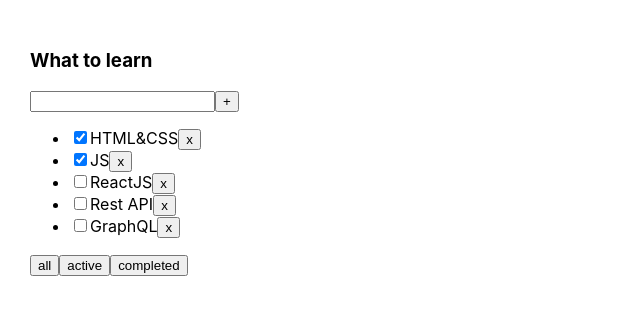
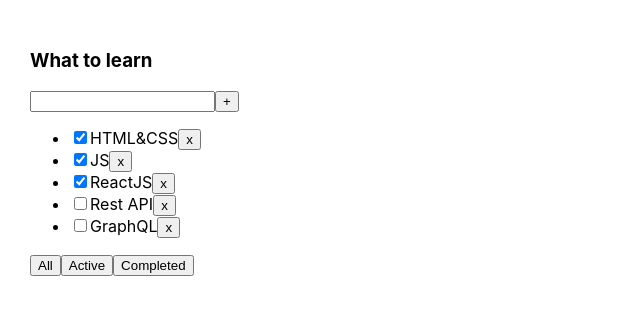
Before and after one commit to Aleksandr-mvp/todolist, a React (Create React App) app: page / in a window 1280 px wide. Shown: the top 314 px of the page, without its empty margins (0-640 px from the left). Built offline with nearby package versions, Linux system fonts and the light colour scheme.

Commit message:
added InputButton components

```diff
--- a/src/App.tsx
+++ b/src/App.tsx
@@ -1,29 +1,29 @@
 import React, {useState} from 'react';
 import './App.css';
 import {Todolist} from './Todolist';
-import {v1} from "uuid";
+import { v1 } from 'uuid';
 
 export type FilterValuesType = "all" | "active" | "completed";
 
 function App() {
 
     let [tasks, setTasks] = useState([
-        {id: v1(), title: "HTML&CSS", isDone: true},
-        {id: v1(), title: "JS", isDone: true},
-        {id: v1(), title: "ReactJS", isDone: false},
-        {id: v1(), title: "Rest API", isDone: false},
-        {id: v1(), title: "GraphQL", isDone: false},
+        { id: v1(), title: "HTML&CSS", isDone: true },
+        { id: v1(), title: "JS", isDone: true },
+        { id: v1(), title: "ReactJS", isDone: true },
+        { id: v1(), title: "Rest API", isDone: false },
+        { id: v1(), title: "GraphQL", isDone: false },
     ]);
 
-    const addTask = (NewTitle:string) => {
-        let newTitle = {id: v1(), title: NewTitle, isDone: false}
-        setTasks([newTitle,...tasks])
+    function removeTask(id: string) {
+        let filteredTasks = tasks.filter(t => t.id != id);
+        setTasks(filteredTasks);
     }
 
-    function removeTask(id: string) {
-        console.log(id)
-        let filteredTasks = tasks.filter(t => t.id != id);
-        setTasks(filteredTasks);
+    function addTask(title: string) {
+        let task = { id: v1(), title: title, isDone: false };
+        let newTasks = [task, ...tasks];
+        setTasks(newTasks);
     }
 
     let [filter, setFilter] = useState<FilterValuesType>("all");
@@ -31,15 +31,17 @@
     let tasksForTodolist = tasks;
 
     if (filter === "active") {
-        tasksForTodolist = tasks.filter(t => t.isDone === false);
+        tasksForTodolist = tasks.filter(t => t.isDone === true);
     }
     if (filter === "completed") {
-        tasksForTodolist = tasks.filter(t => t.isDone === true);
+        tasksForTodolist = tasks.filter(t => t.isDone === false);
     }
 
     function changeFilter(value: FilterValuesType) {
         setFilter(value);
     }
+
+
 
     return (
         <div className="App">
@@ -47,8 +49,7 @@
                       tasks={tasksForTodolist}
                       removeTask={removeTask}
                       changeFilter={changeFilter}
-                      addTask={addTask}
-            />
+                      addTask={addTask} />
         </div>
     );
 }
--- a/src/Todolist.tsx
+++ b/src/Todolist.tsx
@@ -1,6 +1,10 @@
 import React, {ChangeEvent, KeyboardEvent, useState} from 'react';
+//import s from './InputButton.module.css';
 import {FilterValuesType} from './App';
 import {Button} from "./components/Button";
+import {FullInput} from "./components/FullInput";
+import {Input} from "./components/Input";
+
 
 type TaskType = {
     id: string
@@ -13,59 +17,42 @@
     tasks: Array<TaskType>
     removeTask: (taskId: string) => void
     changeFilter: (value: FilterValuesType) => void
-    addTask: (NewTitle: string) => void
+    addTask: (title: string) => void
 }
 
 export function Todolist(props: PropsType) {
-    const [title, setTitle] = useState('');
 
-    const onChangeHandler = (event: ChangeEvent<HTMLInputElement>) => {
-        setTitle(event.currentTarget.value)
-    }
+    let [title, setTitle] = useState("")
 
+    const onAllClickHandler = () => props.changeFilter("all");
+    const onActiveClickHandler = () => props.changeFilter("active");
+    const onCompletedClickHandler = () => props.changeFilter("completed");
 
     const addTaskHandler = () => {
         props.addTask(title);
         setTitle('');
     }
 
-    const onKeyPressHandler = (event: KeyboardEvent<HTMLInputElement>) => {
-        if (event.key === 'Enter') {
-            props.addTask(title);
-            setTitle('');
-        }
-    }
-
-
-
-    const changeFilterHandler = (valueFilter: FilterValuesType) => {
-        props.changeFilter(valueFilter)
-    }
-
-    const removeTaskHandler = (tID:string) => {
-        props.removeTask(tID)
-    }
-
     return <div>
         <h3>{props.title}</h3>
-        <div>
-            <input value={title} onChange={onChangeHandler} onKeyPress={onKeyPressHandler}/>
 
-            <Button name={'+'} callback={() => addTaskHandler()} />
-        </div>
+        <Input title={title} setTitle={setTitle} addTask={props.addTask}/>
+        <Button name={'+'} callback={() => addTaskHandler()} />
         <ul>
-            {
-                props.tasks.map(t => <li key={t.id}>
+            {props.tasks.map(t => {
+                const onClickHandler = () => props.removeTask(t.id)
+                return <li key={t.id}>
                     <input type="checkbox" checked={t.isDone}/>
                     <span>{t.title}</span>
-                    <Button name={'x'} callback={() => removeTaskHandler(t.id)} />
-                </li>)
+                    <button onClick={onClickHandler}>x</button>
+                </li>
+            })
             }
         </ul>
         <div>
-            <Button name={'all'} callback={() => changeFilterHandler('all')}/>
-            <Button name={'active'} callback={() => changeFilterHandler('active')}/>
-            <Button name={'completed'} callback={() => changeFilterHandler('completed')}/>
+            <button onClick={onAllClickHandler}>All</button>
+            <button onClick={onActiveClickHandler}>Active</button>
+            <button onClick={onCompletedClickHandler}>Completed</button>
         </div>
     </div>
 }
--- a/src/components/Button.tsx
+++ b/src/components/Button.tsx
@@ -13,5 +13,5 @@
     return (
             <button onClick={onClickHandler}>{name}</button>
 
-    );
-};
+    )
+}
--- /dev/null
+++ b/src/components/FullInput.tsx
@@ -0,0 +1,34 @@
+import React, {ChangeEvent, KeyboardEvent, useState} from 'react';
+import {FilterValuesType} from "../App";
+
+type PropsType = {
+    addTask: (title: string) => void
+}
+
+export const FullInput = (props: PropsType) => {
+    let [title, setTitle] = useState("")
+
+    const onChangeHandler = (e: ChangeEvent<HTMLInputElement>) => {
+        setTitle(e.currentTarget.value)
+    }
+
+    const onKeyPressHandler = (e: KeyboardEvent<HTMLInputElement>) => {
+        if (e.key === 'Enter') {
+            addTask();
+        }
+    }
+
+    const addTask = () => {
+        props.addTask(title);
+        setTitle("");
+    }
+
+    return (
+        <div>
+            <input value={title}
+                   onChange={onChangeHandler}
+                   onKeyPress={onKeyPressHandler}/>
+            <button onClick={addTask}>+</button>
+        </div>
+    )
+}
--- /dev/null
+++ b/src/components/Input.tsx
@@ -0,0 +1,28 @@
+import React, {ChangeEvent, KeyboardEvent} from 'react';
+import {FilterValuesType} from "../App";
+
+type PropsType = {
+    title: string
+    setTitle: (title: string) => void
+    addTask: (title: string) => void
+}
+
+export const Input = ({title, addTask, setTitle, ...props}: PropsType) => {
+
+    const onChangeHandler = (e: ChangeEvent<HTMLInputElement>) => {
+        setTitle(e.currentTarget.value)
+    }
+
+    const onKeyPressHandler = (e: KeyboardEvent<HTMLInputElement>) => {
+        if (e.key === 'Enter') {
+            addTask(title)
+            setTitle('')
+        }
+    }
+
+    return (
+        <input value={title}
+               onChange={onChangeHandler}
+               onKeyPress={onKeyPressHandler}/>
+    )
+}
```
Also changed, not shown: src/components/InputButton.module.css (added).
